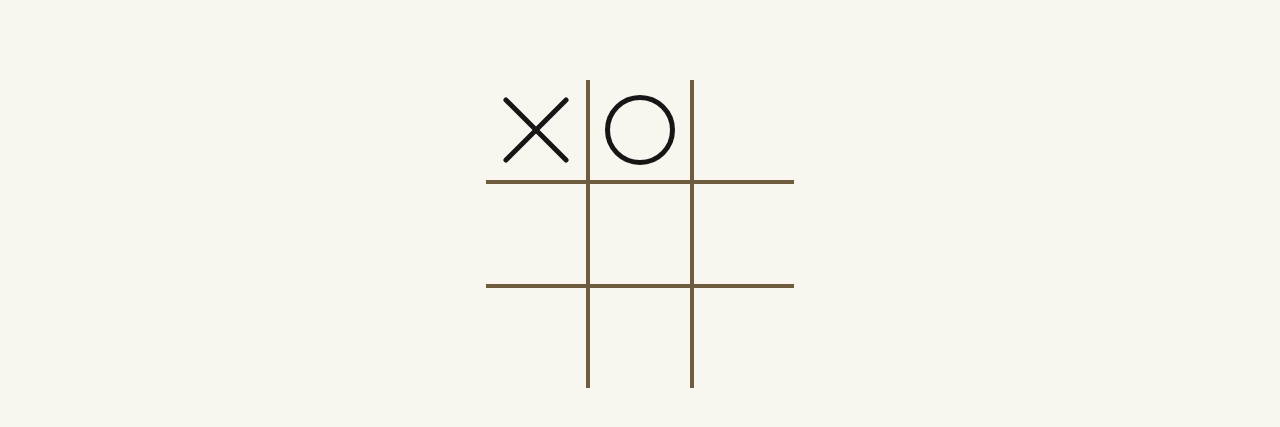
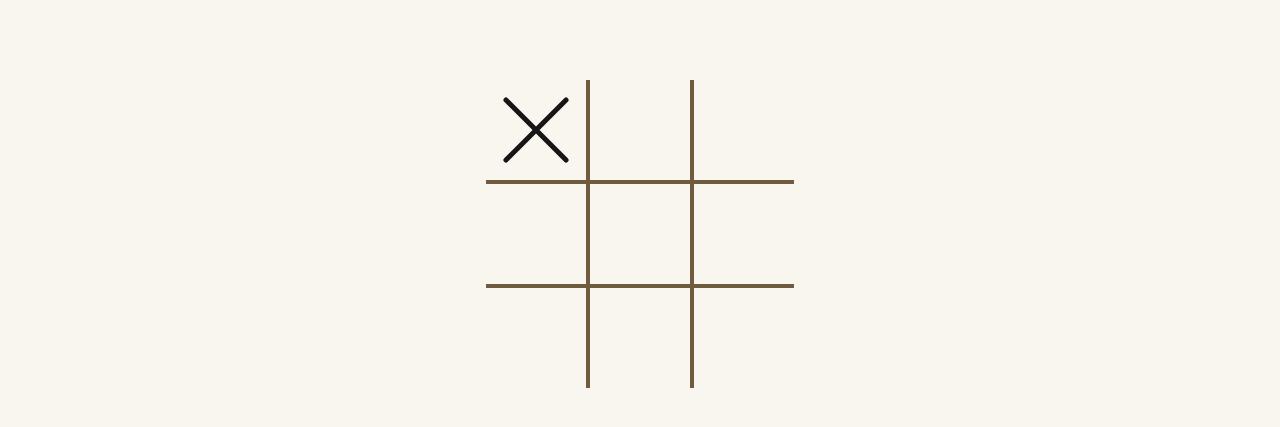
Before and after one commit to thomas-mosset/tic-tac-toe-vanilla-js, a plain HTML site: page index.html in a window 1280 px wide. Both pictures are taken after a click on the element 537 px from the left and 212 px from the top of the page. Shown: the part 81-508 px from the top of the page. Drawn offline with Linux system fonts and the light colour scheme.

Commit message:
project ok

```diff
--- a/index.html
+++ b/index.html
@@ -16,9 +16,9 @@
             <h1 class="title">A simple Tic Tac Toe using Vanilla Javascript</h1>
             </header>
             <main class="main">
-                <section class="board turn-o" id="board">
-                    <div class="cell x"></div>
-                    <div class="cell o"></div>
+                <section class="board" id="board">
+                    <div class="cell"></div>
+                    <div class="cell"></div>
                     <div class="cell"></div>
                     <div class="cell"></div>
                     <div class="cell"></div>
@@ -28,7 +28,7 @@
                     <div class="cell"></div>
                 </section>
             </main>
-         </div>
+        </div>
         <script src="index.js"></script>
     </body>
 </html>
--- a/index.js
+++ b/index.js
@@ -0,0 +1,100 @@
+/* To get the board */
+const board_el = document.querySelector("#board");
+/* To get all the cells inside our board */
+const cell_els = document.querySelectorAll("#board .cell");
+
+const combinations = [
+    /* Horizontal winning combinations */
+    [0, 1, 2],
+    [3, 4, 5],
+    [6, 7, 8],
+    /* Vertical winning combinations */
+    [0, 3, 6],
+    [1, 4, 7],
+    [2, 5, 8],
+    /* Diagonal winning combinations */
+    [0, 4, 8],
+    [2, 4, 6]
+];
+
+let currentTurn;
+
+/* Initialize the set up */
+setup();
+
+function setup () {
+    /* Start by removing the styles */
+    board_el.classList.remove('turn-x', 'turn-o');
+
+    for (let cell of cell_els) {
+        cell.classList.remove('x', 'o');
+        cell.addEventListener('click', fillCell, { once: true });
+    }
+
+    currentTurn = Math.round(Math.random(0, 1)) == 1 ? 'x' : 'o';
+    board_el.classList.add('turn-' + currentTurn);
+}
+
+function fillCell () {
+    this.classList.add(currentTurn);
+
+    /* Checking if there's a winner... */
+    if(checkForWinner()) {
+        const restart = confirm(currentTurn.toUpperCase() + " is the winner! Restart ?");
+
+        if (restart) {
+            setup();
+        }
+      /* ... Or if there's no winner (every cell is filled without a winning combination)... */
+    } else if (checkForNoWinner()) {
+        const restart = confirm("It's a draw ! Restart ?");
+
+        if (restart) {
+            setup();
+        }
+    } else {
+        /* ... Otherwise, the game continue */
+
+        /*
+            If currentTurn is = to "x", switch to "o",
+            if currentTurn is = to "o", switch to "x",
+        */
+        currentTurn = currentTurn == "x" ? "o" : "x";
+
+        /* Remove the slyling */
+        board_el.classList.remove('turn-o', 'turn-x');
+
+        /* Add the slyling = to the current player */
+        board_el.classList.add('turn-' + currentTurn);
+    }
+
+}
+
+function checkForWinner () {
+    /* We're looping through our global combinations array looking for any inner combinations arrays that return true */
+    return combinations.some(combination => {
+        /* We're looping through the inner combination array checking if one returns true */
+        return combination.every(cell => {
+            if (cell_els[cell].classList.contains(currentTurn)) {
+                return true;
+            }
+
+            return false;
+        })
+    })
+}
+
+/* When all cells are fill, and there are no winner */
+function checkForNoWinner () {
+    /* If every cells contains either an "x" or an "o" */
+    return [...cell_els].every(cell => {
+        if (
+            cell.classList.contains('x') ||
+            cell.classList.contains('o')
+        ) {
+            return true;
+        }
+
+        return false;
+    });
+}
```
